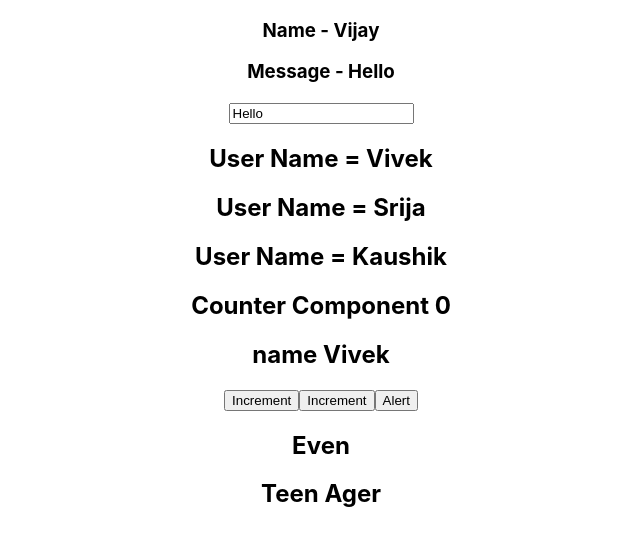
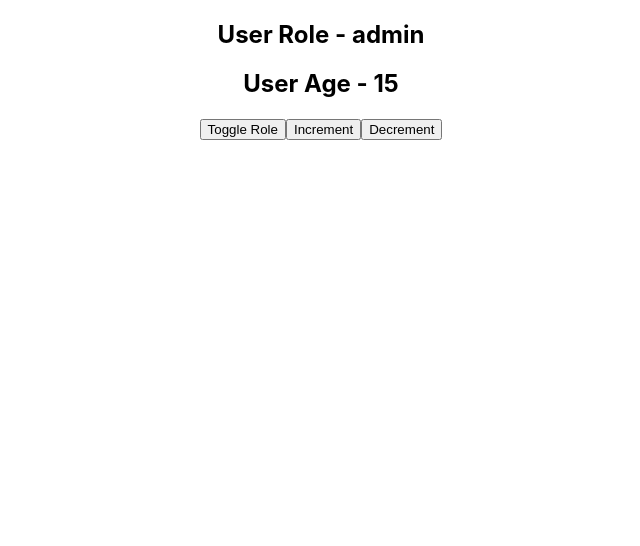
Before and after one commit to vivek84505/srija-react-practice, a React (Create React App) app: page / in a window 1280 px wide. Shown: the top 546 px of the page, without its empty margins (319-959 px from the left). Built offline with nearby package versions, Linux system fonts and the light colour scheme.

Commit message:
react component lifecycle hooks

```diff
--- a/package.json
+++ b/package.json
@@ -7,6 +7,7 @@
     "@testing-library/jest-dom": "^6.9.1",
     "@testing-library/react": "^16.3.3",
     "@testing-library/user-event": "^13.5.0",
+    "prop-types": "^15.8.1",
     "react": "^19.2.8",
     "react-dom": "^19.2.8",
     "react-scripts": "5.0.1",
--- a/src/App.js
+++ b/src/App.js
@@ -6,6 +6,7 @@ import Footer from './components/Footer';
 import Content from './components/Content';
 import Sidebar from './components/Sidebar';
 import Counter from './components/Counter';
+import Users from './components/Users';
 
 function App() {
 
@@ -19,8 +20,8 @@ function App() {
         <Content/>
         <Sidebar/> */}
 
-        <Counter/>
-
+        {/* <Counter/> */}
+        <Users/>
 
     </div>
   );
--- a/src/components/Counter.js
+++ b/src/components/Counter.js
@@ -1,12 +1,13 @@
 import { useState } from "react";
 import CounterShow from "./CounterShow";
 import UserProfile from "./UserProfile";
+import CounterAction from "./CounterAction";
 
 function Counter(){
 
     const [count,setCount] = useState(0)
 
-    const name = "Vijay"
+
     const [message,setMessage] = useState("Hello")
 
     const handleChange = (event) => {
@@ -27,19 +28,15 @@ function Counter(){
     return(
 
         <div>
-            <h3>Name - {name}</h3>
+
             <h3>Message - {message}</h3>
             <input name="message" value={message} onChange={handleChange} />
 
-            <UserProfile name="Vivek"/>
-            <UserProfile name="Srija"/>
-            <UserProfile name="Kaushik"/>
 
 
-            <CounterShow name='Vivek' counter={count}  />
+            <CounterShow name='Vivek' counter={count} test='testing'   />
+            <CounterAction incermentCounter ={increment} decrementCounter={decrement} />
 
-             <button onClick={increment}>Increment</button>
-             <button onClick={decrement}> Increment</button>
               <button onClick={() => alert('test')}> Alert</button>
              {
                 (count % 2 === 0)?(<h2>Even</h2>):(<h2>ODD</h2>)
--- /dev/null
+++ b/src/components/CounterAction.js
@@ -0,0 +1,15 @@
+import React from 'react'
+
+function CounterAction(props) {
+
+  const {incermentCounter,decrementCounter} = props
+  return (
+    <div>
+
+             <button onClick={incermentCounter}>Increment</button>
+             <button onClick={decrementCounter}> Decrement</button>
+    </div>
+  )
+}
+
+export default CounterAction
--- a/src/components/CounterShow.js
+++ b/src/components/CounterShow.js
@@ -1,6 +1,9 @@
+import PropTypes from "prop-types"
+
+
 function CounterShow(props){
 
-    let {counter,name}  = props
+    let {counter,name,test}  = props
 
     console.log("Child Component Re-rendered")
 
@@ -8,8 +11,14 @@ function CounterShow(props){
         <div>
             <h2>Counter Component {counter}</h2>
              <h2>name {name}</h2>
+                <h2>name {test}</h2>
         </div>
     )
 }
 
+CounterShow.propTypes = {
+    counter:PropTypes.number.isRequired,
+    name:PropTypes.string.isRequired
+}
+
 export default CounterShow
--- /dev/null
+++ b/src/components/Flag.js
@@ -0,0 +1,21 @@
+import React, { useEffect } from 'react'
+
+function Flag() {
+
+    useEffect(() => {
+        console.log("Flag Component Mounted")
+
+        return () => {
+            console.log("Component is Unmounting")
+        }
+
+    },[])
+
+  return (
+    <div>
+        <h2>You are not a teen Ager</h2>
+    </div>
+  )
+}
+
+export default Flag
--- /dev/null
+++ b/src/components/Users.js
@@ -0,0 +1,65 @@
+import React, { useEffect, useState } from 'react'
+import Flag from './Flag'
+
+function Users() {
+
+   const [userRole, setUserRole] = useState('admin')
+   const [age,setAge] = useState(15)
+   const [showFlag, setShowFlag] = useState(false)
+     const increment = () => {
+        setAge(age + 1)
+    }
+
+    const decrement = () => {
+        setAge(age - 1)
+    }
+
+
+   const toggleRole = () => {
+
+        if(userRole === 'admin'){
+            setUserRole('user')
+        }
+        else{
+            setUserRole('admin')
+        }
+   }
+
+
+   useEffect(() => {
+        console.log('Component Mounted')
+
+   },[userRole])
+
+   useEffect(() => {
+
+        if(age > 18){
+            setShowFlag(true)
+        }
+        else{
+             setShowFlag(false)
+        }
+
+   },[age])
+
+  return (
+    <div>
+        <div id="user-profile">
+
+            <h2>User Role - {userRole}</h2>
+             <h2>User Age - {age}</h2>
+             {
+                showFlag && (
+                    <Flag/>
+                )
+             }
+             <button onClick={toggleRole}>Toggle Role</button>
+
+            <button onClick={increment}>Increment</button>
+             <button onClick={decrement}> Decrement</button>
+        </div>
+    </div>
+  )
+}
+
+export default Users
```
Also changed, not shown: 1 other file (tests, documents, lock files or other folders).
